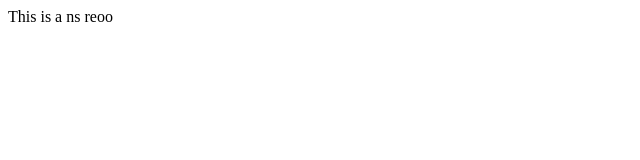
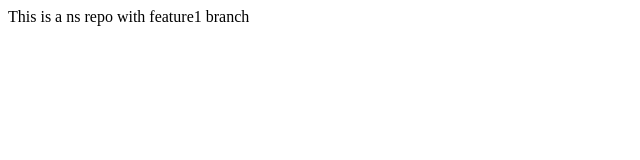
Before and after one commit to Tushar8804/localrepo, a plain HTML site: page index.html in a window 1280 px wide. Shown: the whole page, without its empty margins (0-640 px from the left). Drawn offline with Linux system fonts and the light colour scheme.

Commit message:
change done

```diff
--- a/index.html
+++ b/index.html
@@ -1 +1 @@
-<p>This is a ns reoo</p>
+<p>This is a ns repo with feature1 branch</p>
```
